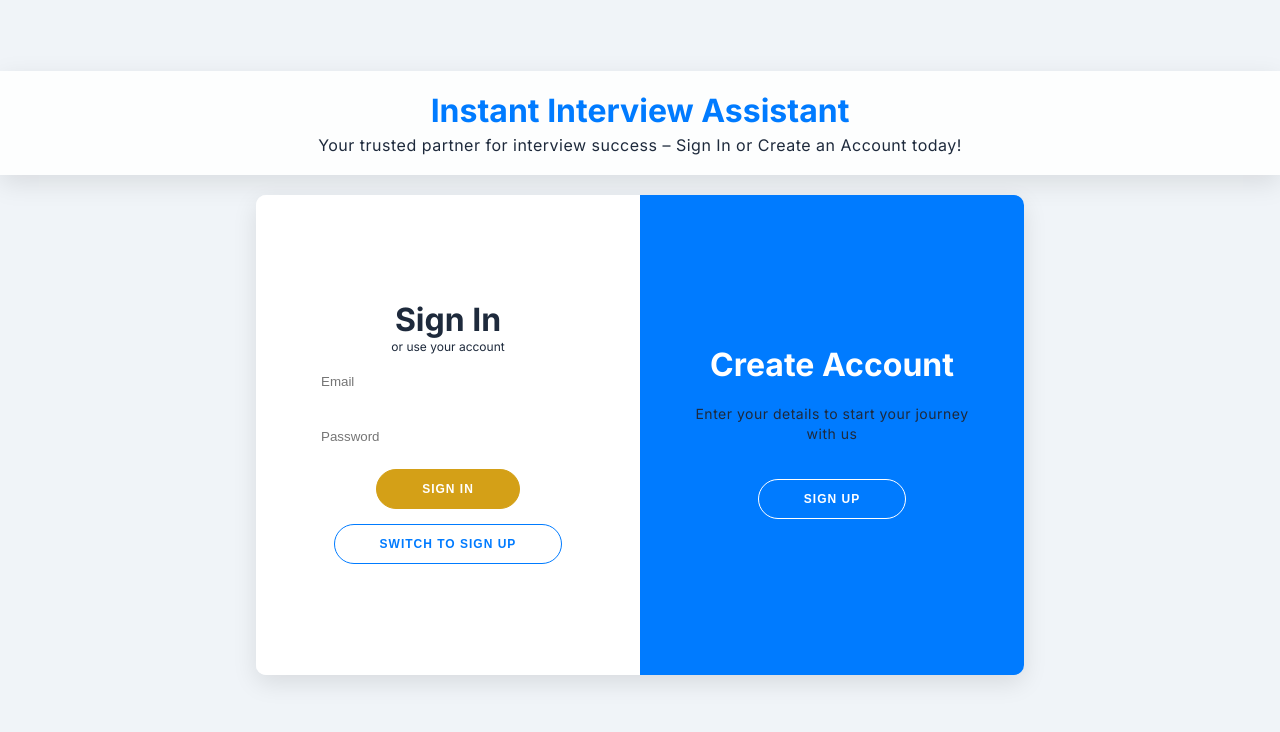
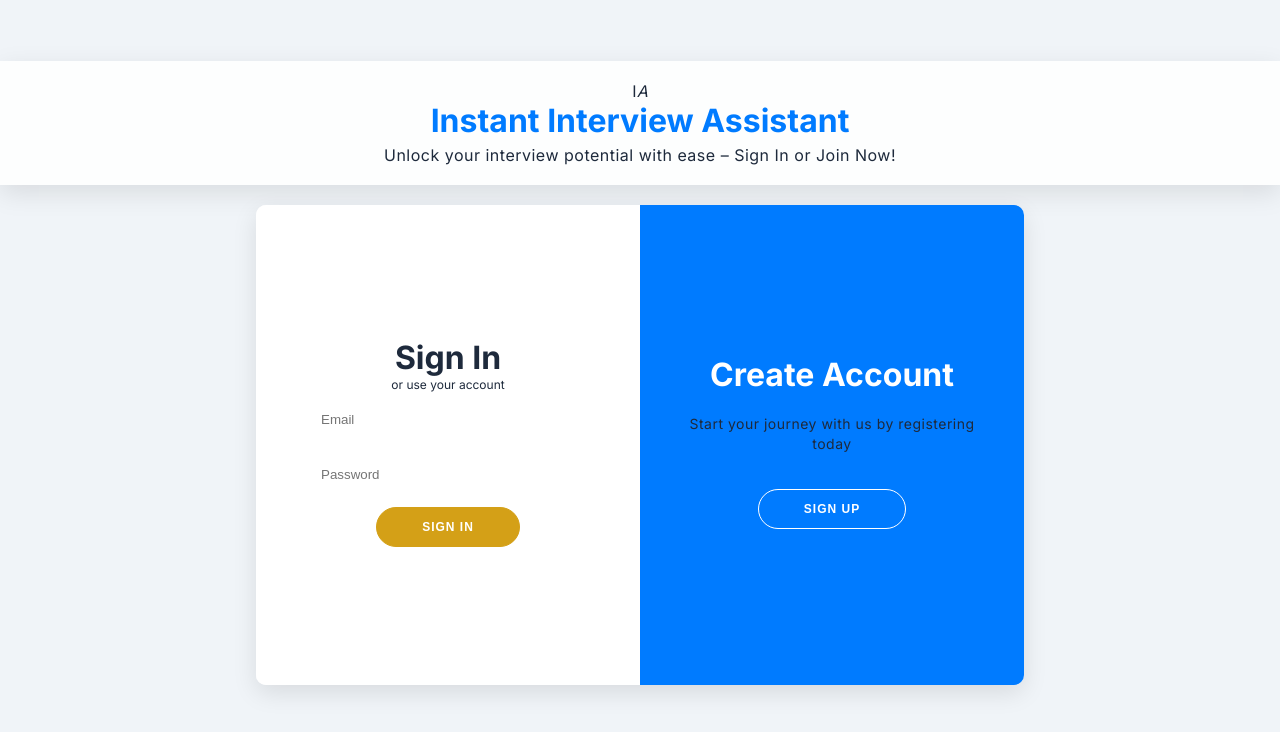
Before and after one commit to Yukesh-Devkota/interviews_deploy, a website: page frontend/login.html in a window 1280 px wide. Drawn offline with Linux system fonts and the light colour scheme.

Commit message:
Update login.html

```diff
--- a/frontend/login.html
+++ b/frontend/login.html
@@ -14,8 +14,9 @@
 </head>
 <body>
   <header class="login-header">
+    <div class="logo-placeholder">I<I>A</I></div>
     <h1>Instant Interview Assistant</h1>
-    <p class="header-message">Your trusted partner for interview success – Sign In or Create an Account today!</p>
+    <p class="header-message">Unlock your interview potential with ease – Sign In or Join Now!</p>
   </header>
   <div class="container" id="container">
     <div class="form-container sign-up-container">
@@ -36,19 +37,18 @@
         <input type="email" placeholder="Email" id="loginEmail" required>
         <input type="password" placeholder="Password" id="loginPassword" required>
         <button type="submit" class="submit-btn">Sign In</button>
-        <button class="toggle-btn" id="switchToSignUp">Switch to Sign Up</button>
       </form>
     </div>
     <div class="overlay-container">
       <div class="overlay">
         <div class="overlay-panel overlay-left">
           <h1>Welcome Back!</h1>
-          <p>To keep connected with us please login with your personal info</p>
+          <p>To keep connected with us, please login with your details</p>
           <button class="ghost" id="signIn">Sign In</button>
         </div>
         <div class="overlay-panel overlay-right">
           <h1>Create Account</h1>
-          <p>Enter your details to start your journey with us</p>
+          <p>Start your journey with us by registering today</p>
           <button class="ghost" id="signUp">Sign Up</button>
         </div>
       </div>
```
